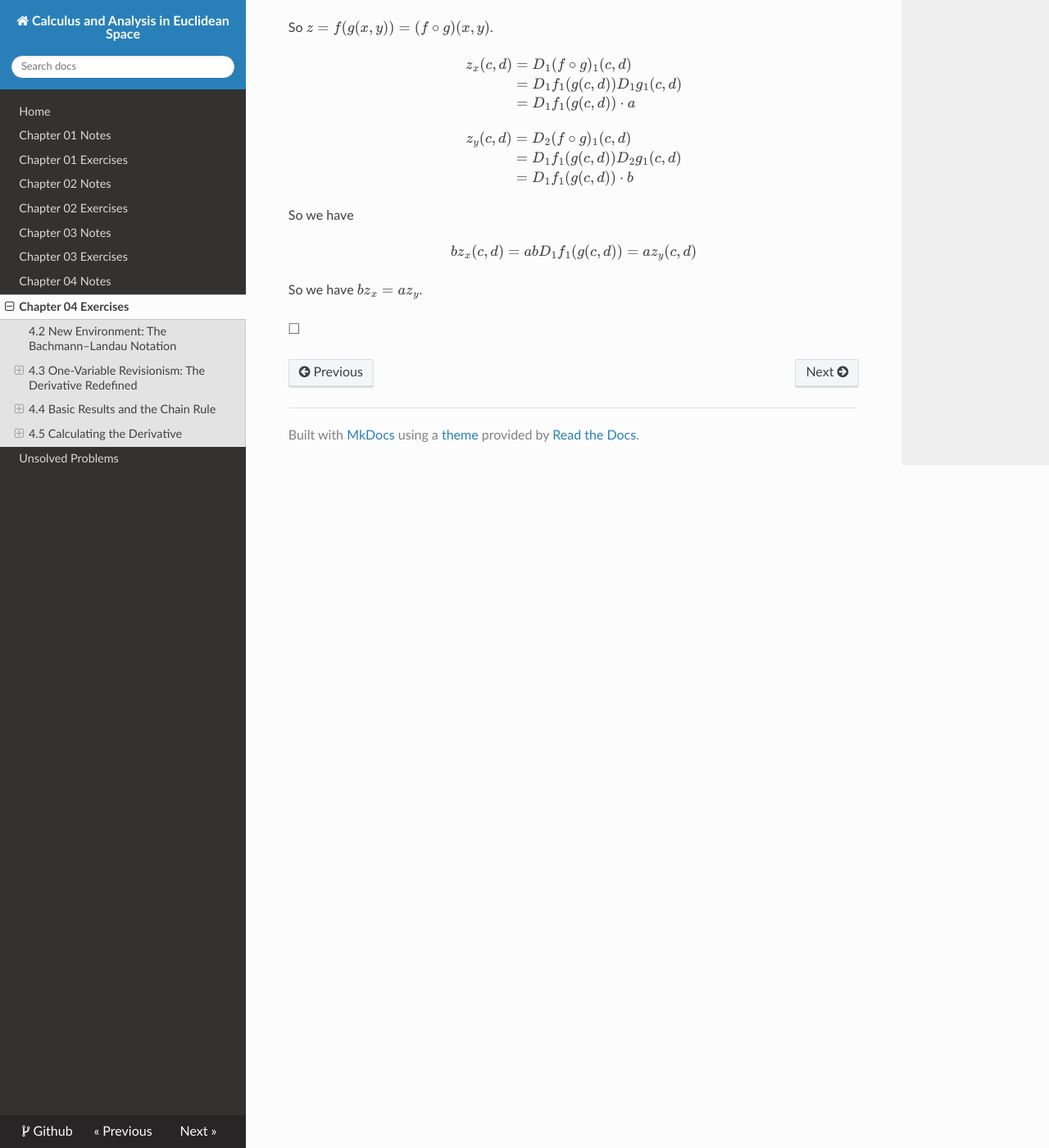
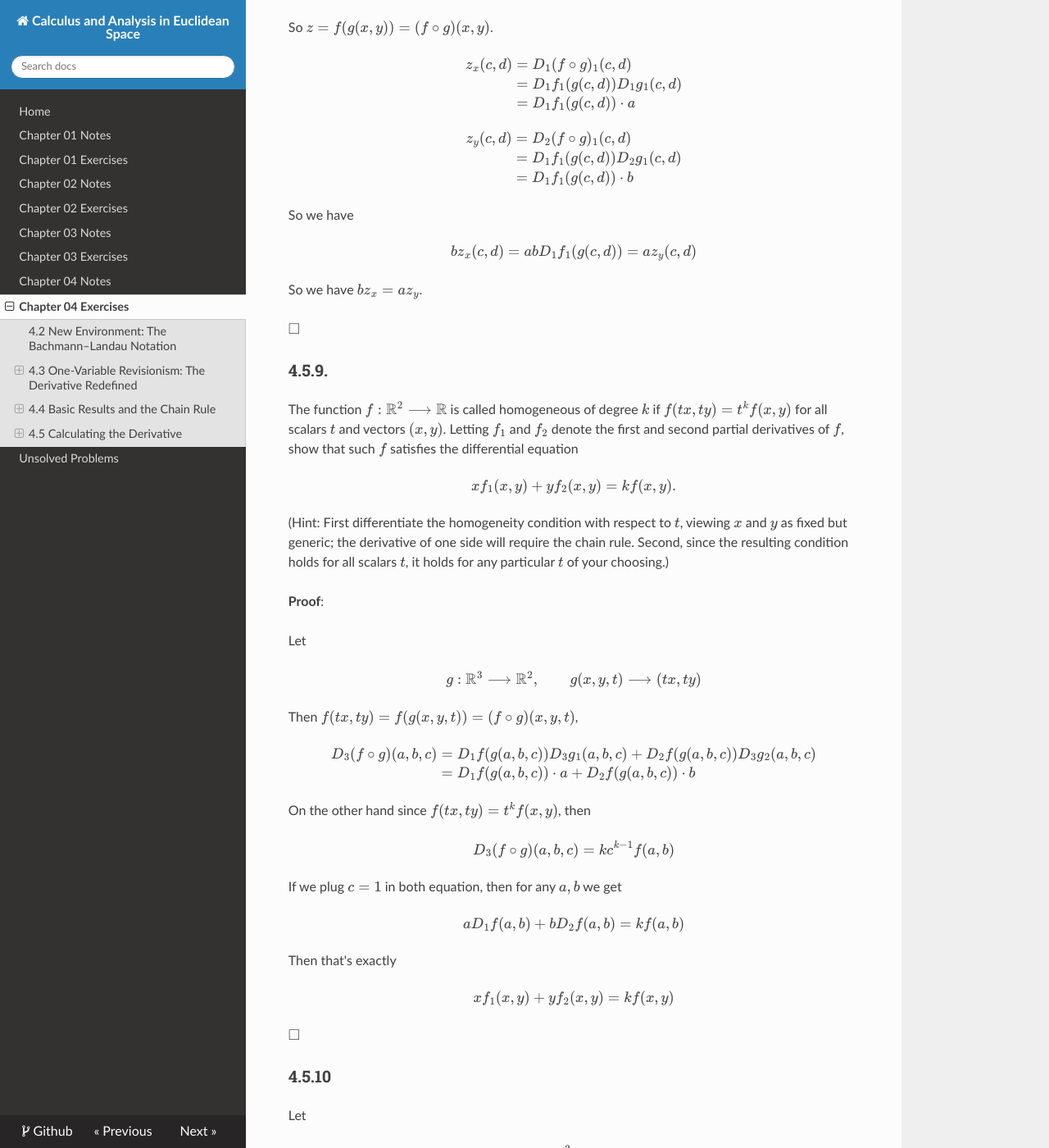
Before and after one commit to eroicaleo/shurman-calculus-euclidean-space, an MkDocs documentation site: the page built from docs/ch04ex.md, in a window 1280 px wide and 1400 px high, scrolled down 19588 px. Shown: the whole window at 82% size. Built offline with MkDocs 1.6.1, drawn with Linux system fonts in a browser that asks for light colours; nearby versions of some CDN libraries; formulas are drawn with MathJax 3; some of the changed text lies outside the part shown.

Commit message:
finish ex 4.5

```diff
--- a/docs/ch04ex.md
+++ b/docs/ch04ex.md
@@ -1210,3 +1210,152 @@ $$
 So we have $bz_x = az_y$.
 
 $\square$
+
+### 4.5.9.
+
+The function $f : \mathbb{R}^2 \longrightarrow \mathbb{R}$ is called
+homogeneous of degree $k$ if
+$f(tx,ty) = t^kf(x,y)$ for all scalars $t$ and vectors $(x,y)$.
+Letting $f_1$ and $f_2$
+denote the first and second partial derivatives of $f$, show that such $f$
+satisfies the diﬀerential equation
+
+$$
+xf_1(x,y)+yf_2(x,y) = kf(x,y).
+$$
+
+(Hint: First diﬀerentiate the homogeneity condition with respect to $t$,
+viewing $x$ and $y$ as fixed but generic; the derivative of one side will
+require the chain rule. Second, since the resulting condition holds for all
+scalars $t$, it holds for any particular $t$ of your choosing.)
+
+**Proof**:
+
+Let
+
+$$
+g : \mathbb{R}^3 \longrightarrow \mathbb{R}^2,
+\qquad
+g(x,y,t) \longrightarrow (tx, ty)
+$$
+
+Then $f(tx,ty) = f(g(x,y,t)) = (f \circ g)(x,y,t)$,
+
+$$
+\begin{align*}
+D_{3}(f \circ g)(a,b,c)
+&= D_{1}f(g(a,b,c)) D_{3}g_{1}(a,b,c) +
+D_{2}f(g(a,b,c)) D_{3}g_{2}(a,b,c) \\
+&= D_{1}f(g(a,b,c)) \cdot a +
+D_{2}f(g(a,b,c)) \cdot b
+\end{align*}
+$$
+
+On the other hand since $f(tx,ty) = t^kf(x,y)$, then
+
+$$
+D_{3}(f \circ g)(a,b,c) = kc^{k-1}f(a,b)
+$$
+
+If we plug $c = 1$ in both equation, then for any $a,b$ we get
+
+$$
+a D_{1}f(a, b) + b D_{2}f(a,b) = k f(a,b)
+$$
+
+Then that's exactly
+
+$$
+xf_1(x,y)+yf_2(x,y) = kf(x,y)
+$$
+
+$\square$
+
+### 4.5.10
+
+Let
+
+$$
+f : \mathbb{R}^2 \longrightarrow \mathbb{R}
+$$
+
+be a function such that for all $(x,y) ∈ \mathbb{R}^2$, the integral
+
+$$
+F : \mathbb{R}^2 \longrightarrow \mathbb{R},
+\qquad
+F(x,y) = \int_{v=0}^{y} f(x,v) dv
+$$
+
+exists and is diﬀerentiable with respect to $x$,
+its partial derivative with respect
+to $x$ being obtained by passing the $x$-derivative through the $v$-integral,
+
+$$
+\begin{align*}
+\frac{\partial F(x,y)}{\partial x}
+&= \frac{\partial }{\partial x}
+\int_{v=0}^{y} f(x,v) dv \\
+&= \lim \limits_{h \to 0}
+\frac{
+\int_{v=0}^{y}f(x+h,v)dv - \int_{v=0}^{y}f(x,v)dv
+}{h} \\
+&= \lim \limits_{h \to 0}
+\int_{v=0}^{y}
+\frac{
+f(x+h,v) - f(x,v)
+}{h} dv \\
+& \overset{!}{=}
+\int_{v=0}^{y}
+\lim \limits_{h \to 0}
+\frac{
+f(x+h,v) - f(x,v)
+}{h} dv \\
+&=
+\int_{v=0}^{y}
+\frac{ \partial f
+}{\partial x} (x,v) dv
+\end{align*}
+$$
+
+(The "!" step requires justification, but under reasonable circumstances it can
+be carried out.)
+Define a function
+
+$$
+G : \mathbb{R} \longrightarrow \mathbb{R},
+\qquad
+G(x) = \int_{v=0}^{x}f(x,v)dv
+$$
+
+Thus $x$ aﬀects $G$ in two ways: as a parameter for the integrand,
+and as the
+upper limit of integration. What is $dG(x)/dx$?
+
+**Solution**:
+
+Note $G(x) = F(x, x)$, now we can consider
+
+$$
+g : \mathbb{R} \longrightarrow \mathbb{R}^2,
+\qquad
+g(x) = (x, x)
+$$
+
+Now we have $G(x) = (F \circ g)(x)$, so
+
+$$
+\begin{align*}
+\frac{dG}{dx}(a)
+&= D_{1}(F \circ g)_{1}(a) \\
+&= D_{1}F_{1}(g(a)) D_{1}g_{1}(a) +
+D_{2}F_{1}(g(a)) D_{1}g_{2}(a) \\
+&= D_{1}F_{1}(a, a) \cdot 1 + D_{2}F_{1}(a, a) \cdot 1 \\
+&=
+\left( \int_{v=0}^{a}
+\frac{ \partial f
+}{\partial x} (a,v) dv \right)  + f(a,a)
+\end{align*}
+$$
+
+$\square$
```
